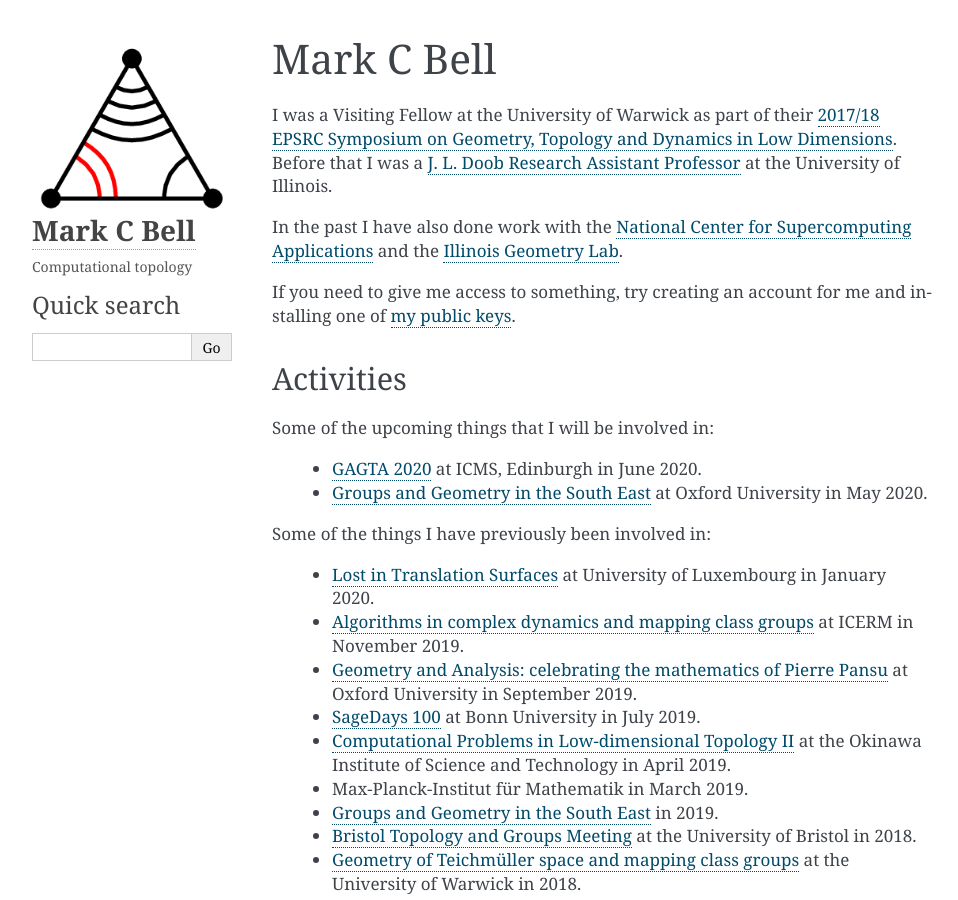
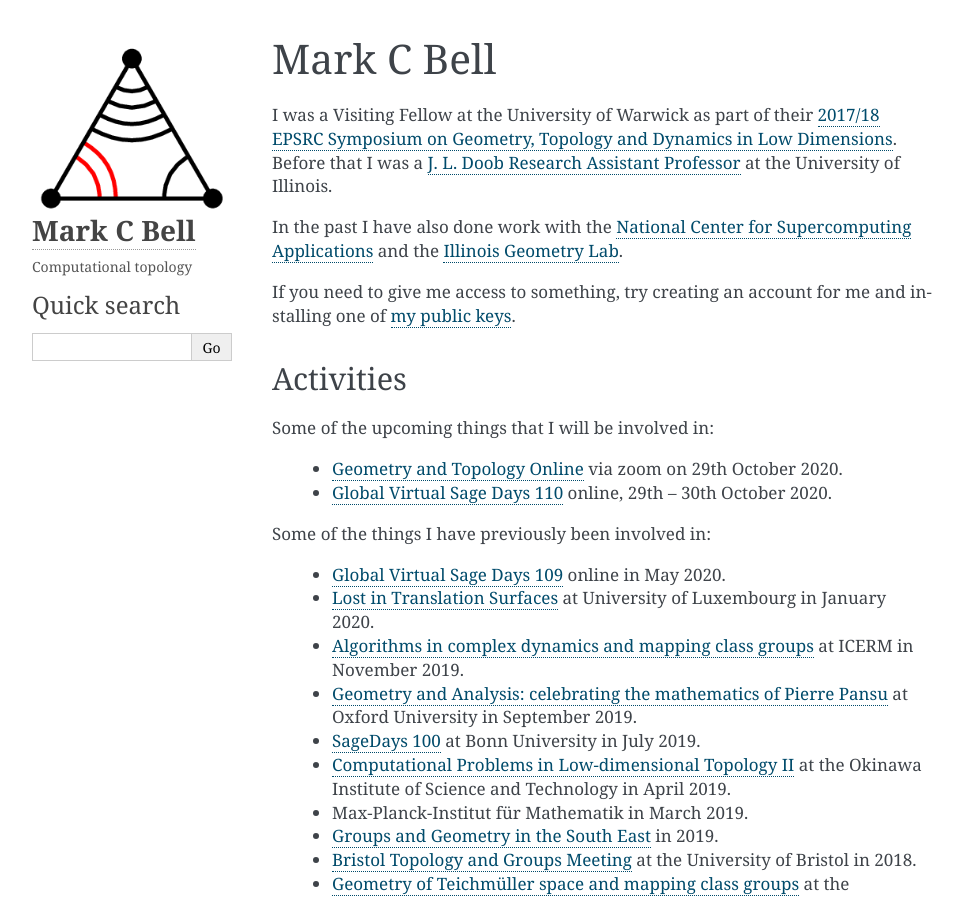
Before and after one commit to MarkCBell/MarkCBell.github.io, a Sphinx documentation site: the page built from source/index.rst, in a window 1280 px wide and 900 px high. Shown: the whole window, without its empty margins (148-1106 px from the left). Built offline with Sphinx 7.4.7, drawn with Linux system fonts in a browser that asks for light colours.

Commit message:
Updated for GATO.

```diff
--- a/source/index.rst
+++ b/source/index.rst
@@ -15,11 +15,12 @@ Activities
 
 Some of the upcoming things that I will be involved in:
 
- - `GAGTA 2020 <https://sites.google.com/view/gagta2020>`_ at ICMS, Edinburgh in June 2020.
- - `Groups and Geometry in the South East <https://www.ucl.ac.uk/~ucahllo/ggse/>`_ at Oxford University in May 2020.
+ - `Geometry and Topology Online <http://homepages.warwick.ac.uk/~masgar/Seminar/current_seminar.html>`_ via zoom on 29th October 2020.
+ - `Global Virtual Sage Days 110 <https://wiki.sagemath.org/days110>`_ online, 29th -- 30th October 2020.
 
 Some of the things I have previously been involved in:
 
+ - `Global Virtual Sage Days 109 <https://wiki.sagemath.org/days109>`_ online in May 2020.
  - `Lost in Translation Surfaces <http://math.uni.lu/geometry/sos2020/>`_ at University of Luxembourg in January 2020.
  - `Algorithms in complex dynamics and mapping class groups <https://icerm.brown.edu/events/ht19-3-acdm/>`_ at ICERM in November 2019.
  - `Geometry and Analysis: celebrating the mathematics of Pierre Pansu <https://sites.google.com/site/enricoledonne/pansu60/conference>`_ at Oxford University in September 2019.
```
Also changed, not shown: 6 other files.
